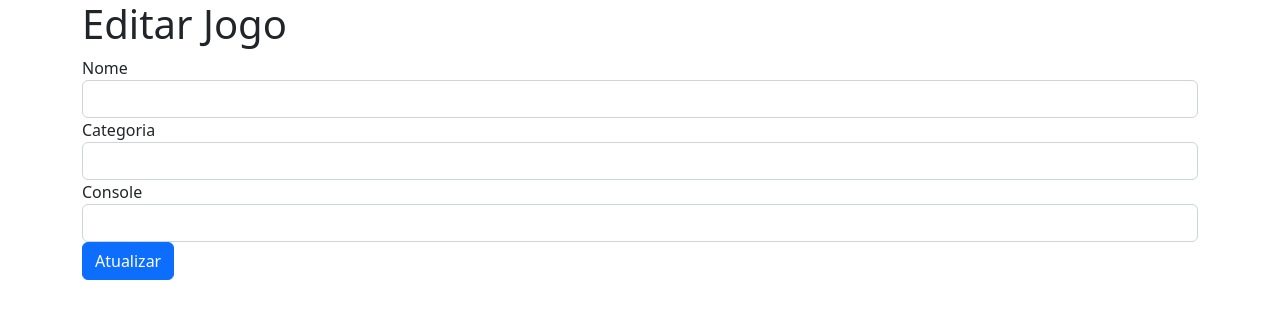
After one commit to samuel-sanp/jogoteca-docker, a Flask app: page /edit/1 in a window 1280 px wide. The commit adds this page. Shown: the top 319 px of the page. Run offline with Flask 2, Linux system fonts and the light colour scheme; the visitor is signed in with stand-in values (Sample User, id 1); data that the repository does not hold is empty; some libraries are stand-ins or nearby versions.

Commit message:
refact: add values in inputs dynamically #time 1h

```diff
--- a/routes.py
+++ b/routes.py
@@ -7,34 +7,6 @@ from models import Games, Users
 def index():
     games = Games.query.order_by(Games.id)
     return render_template('list.html', title="Jogos", games=games)
-
-
-@app.route('/new')
-def new():
-    if 'user_jogoteca' not in session or session['user_jogoteca'] is None:
-        return redirect(url_for('login', next_page=url_for('new')))
-    return render_template('new.html', title="Novo Jogo")
-
-
-@app.route('/create', methods=['POST', ])
-def create():
-    name = request.form['name']
-    category = request.form['category']
-    console = request.form['console']
-
-    game = Games.query.filter_by(name=name).first()
-
-    if game:
-        flash('Jogo já existente!')
-        return redirect(url_for('index'))
-
-    new_game = Games(name=name, category=category, console=console)
-    db.session.add(new_game)
-    db.session.commit()
-
-
-
-    return redirect(url_for('index'))
 
 
 @app.route('/login')
@@ -61,6 +33,46 @@ def auth():
     return redirect(url_for('login'))
 
 
+@app.route('/new')
+def new():
+    if 'user_jogoteca' not in session or session['user_jogoteca'] is None:
+        return redirect(url_for('login', next_page=url_for('new')))
+    return render_template('new.html', title="Novo Jogo")
+
+
+@app.route('/create', methods=['POST', ])
+def create():
+    name = request.form['name']
+    category = request.form['category']
+    console = request.form['console']
+
+    game = Games.query.filter_by(name=name).first()
+
+    if game:
+        flash('Jogo já existente!')
+        return redirect(url_for('index'))
+
+    new_game = Games(name=name, category=category, console=console)
+    db.session.add(new_game)
+    db.session.commit()
+
+    return redirect(url_for('index'))
+
+
+@app.route('/edit/<int:id>')
+def edit(id):
+    if 'user_jogoteca' not in session or session['user_jogoteca'] is None:
+        return redirect(url_for('login', next_page=url_for('edit', id=id)))
+
+    game = Games.query.filter_by(id=id).first()
+    return render_template('edit.html', title="Editar Jogo", game=game)
+
+
+@app.route('/update', methods=['POST', ])
+def update():
+    pass
+
+
 @app.route('/logout')
 def logout():
     session['user_jogoteca'] = None
--- /dev/null
+++ b/templates/edit.html
@@ -0,0 +1,20 @@
+{% extends "template.html" %}
+{% block content %}
+<form action="{{ url_for('update') }}" method="post">
+    <fieldset>
+      <div class="form-group">
+        <label for="nome">Nome</label>
+        <input type="text" id="nome" name="name" class="form-control" value="{{ game.name }}">
+      </div>
+      <div class="form-group">
+        <label for="categoria">Categoria</label>
+        <input type="text" id="categoria" name="category" class="form-control" value="{{ game.category }}">
+      </div>
+      <div class="form-group">
+        <label for="console">Console</label>
+        <input type="text" id="console" name="console" class="form-control" value="{{ game.console }}">
+      </div>
+      <button type="submit" class="btn btn-primary btn-salvar">Atualizar</button>
+    </fieldset>
+</form>
+{%endblock%}
--- a/templates/list.html
+++ b/templates/list.html
@@ -5,6 +5,7 @@
     <th>Name</th>
     <th>Category</th>
     <th>Console</th>
+    <th></th>
     </thead>
     <tbody>
         {% for game in games %}
@@ -12,6 +13,7 @@
                 <td>{{ game.name }}</td>
                 <td>{{ game.category }}</td>
                 <td>{{ game.console }}</td>
+                <td><a href="{{ url_for('edit', id=game.id) }}" >Editar</a></td>
             </tr>
         {% endfor %}
     </tbody>
```
